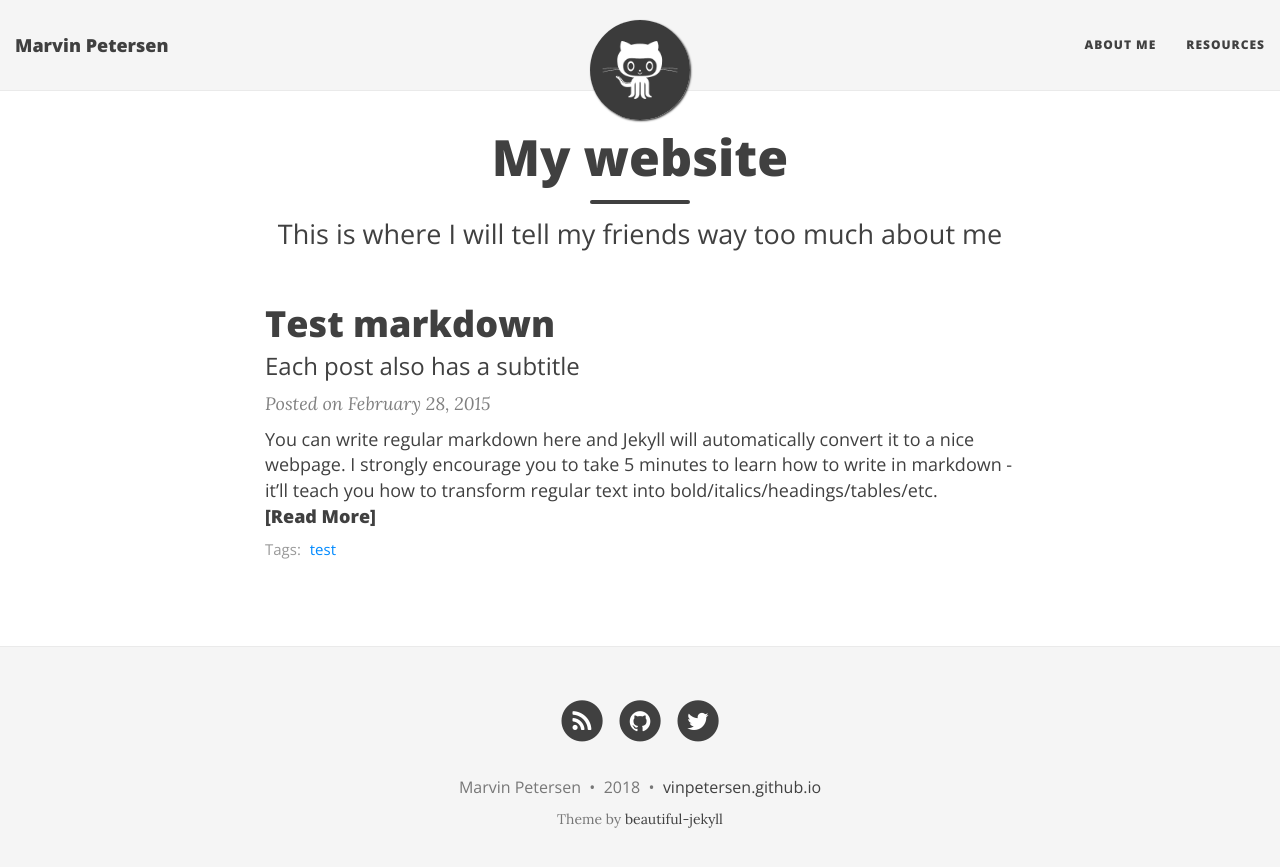
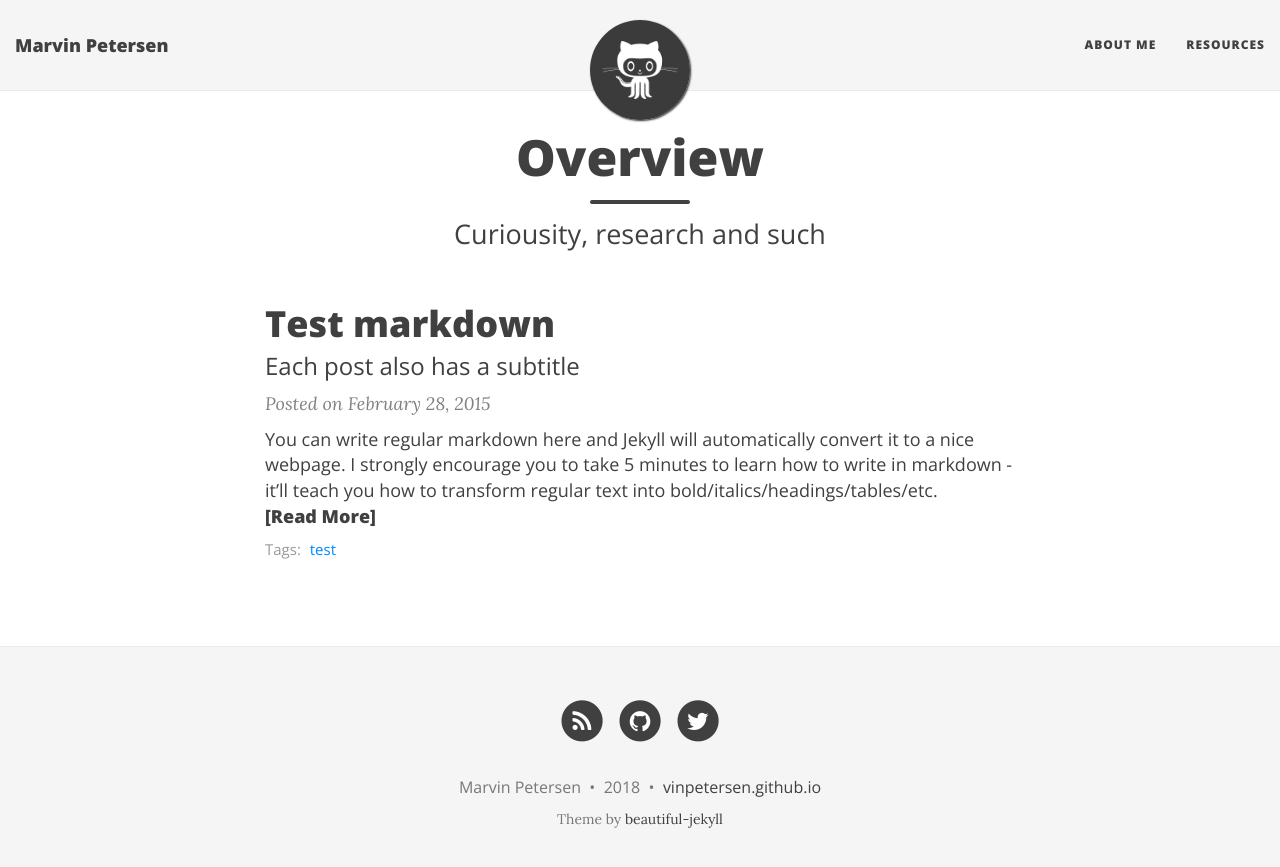
Before and after one commit to m-petersen/vinpetersen.github.io, a Jekyll site: the page built from index.html, in a window 1280 px wide. Shown: the top 867 px of the page. Built offline with Jekyll 4.4.1, drawn with Linux system fonts in a browser that asks for light colours; nearby versions of some CDN libraries; the list of posts is cut into pages by our own code.

Commit message:
Update index.html

```diff
--- a/index.html
+++ b/index.html
@@ -1,7 +1,7 @@
 ---
 layout: page
-title: My website
-subtitle: This is where I will tell my friends way too much about me
+title: Overview
+subtitle: Curiousity, research and such
 use-site-title: true
 ---
 
```
